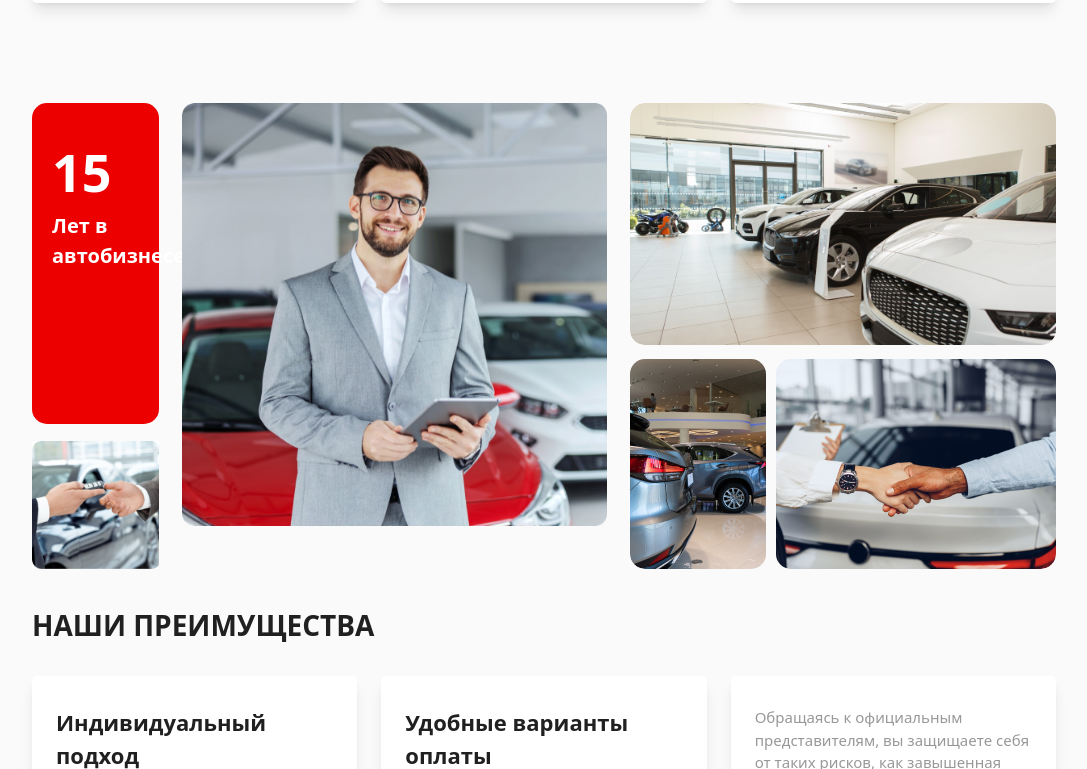
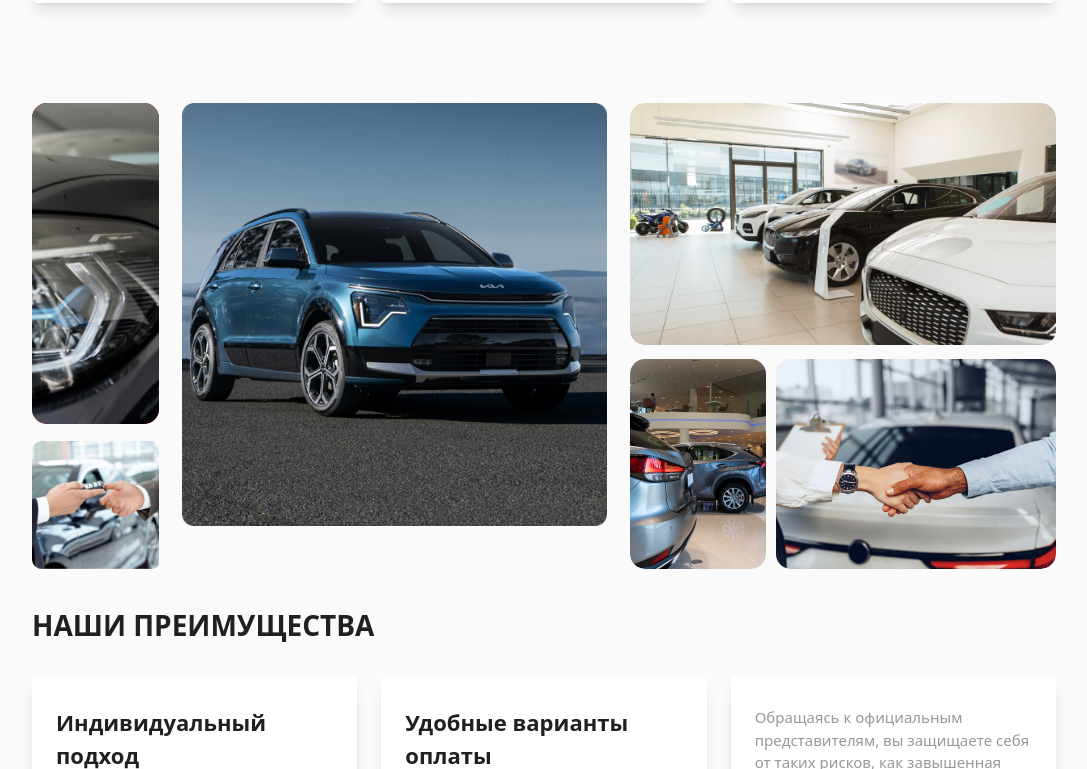
Before and after one commit to Shodmonov01/Boom-Auto, a Next.js app: page /about in a window 1280 px wide. Shown: the part 769-1538 px from the top of the page, without its empty margins (96-1183 px from the left). Built offline with nearby package versions, Linux system fonts and the light colour scheme; no server answers.

Commit message:
edit photo

```diff
--- a/components/AboutContent.jsx
+++ b/components/AboutContent.jsx
@@ -1,42 +1,95 @@
+// import Img1 from "@/assets/images/about/g1.png";
+
+
+// const AboutContent = () => {
+//   return (
+//     <div className="grid grid-cols-7 gap-[23px] max-md:gap-[10px] max-md:grid-cols-3 max-md:auto-rows-min">
+//       <div className="col-span-1 flex flex-col">
+//         <div className="w-full bg-red rounded-[15px] mb-[17px] flex-grow py-[30px] px-5 max-md:p-3 max-md:mb-[10px]">
+//           <h2 className="text-[52px] text-white font-bold max-md:text-[40px] ">
+//             15
+//           </h2>
+//           <p className="text-white font-extrabold text-[20px] max-md:text-sm">
+//             Лет в автобизнесе
+//           </p>
+//         {/* <img src="/g0.png" alt="img0" className="w-full" /> */}
+
+//         </div>
+//         <img src="/g1.png" alt="img1" className="w-full" />
+//       </div>
+//       <div className="col-span-3 max-md:col-span-2">
+//         <img src="/g22.png" alt="img22" className="w-full max-md:h-full" />
+//       </div>
+//       <div className="col-span-3 rounded-[15px] overflow-hidden">
+//         <img
+//           src="/g3.png"
+//           alt="img3"
+//           className="w-full max-md:h-[191px] object-cover rounded-[15px]"
+//         />
+//         <div className="grid grid-cols-3 gap-[10px] mt-[14px]">
+//           <div className="col-span-1 rounded-[15px] overflow-hidden ">
+//             <img
+//               src="/g4.png"
+//               alt="img4"
+//               className="w-full h-[210px] max-md:h-[133px] object-cover"
+//             />
+//           </div>
+//           <div className="col-span-2 rounded-[15px] overflow-hidden ">
+//             <img
+//               src="/g5.png"
+//               alt="img5"
+//               className="w-full h-[210px] max-md:h-[133px] object-cover"
+//             />
+//           </div>
+//         </div>
+//       </div>
+//     </div>
+//   );
+// };
+
+// export default AboutContent;
+
+
+import Image from 'next/image';
+import Img0 from "@/assets/images/about/g0.png";
+import Img1 from "@/assets/images/about/g1.png";
+import Img22 from "@/assets/images/about/g22.png";
+import Img3 from "@/assets/images/about/g3.png";
+import Img4 from "@/assets/images/about/g4.png";
+import Img5 from "@/assets/images/about/g5.png";
+
 const AboutContent = () => {
   return (
     <div className="grid grid-cols-7 gap-[23px] max-md:gap-[10px] max-md:grid-cols-3 max-md:auto-rows-min">
       <div className="col-span-1 flex flex-col">
-        <div className="w-full bg-red rounded-[15px] mb-[17px] flex-grow py-[30px] px-5 max-md:p-3 max-md:mb-[10px]">
-          <h2 className="text-[52px] text-white font-bold max-md:text-[40px] ">
-            15
-          </h2>
+      <div className="w-full bg-red rounded-[15px] mb-[17px] flex-grow max-md:p-3 max-md:mb-[10px]">
+      {/* <h2 className="text-[52px] text-white font-bold max-md:text-[40px]">15</h2>
           <p className="text-white font-extrabold text-[20px] max-md:text-sm">
             Лет в автобизнесе
-          </p>
-        {/* <img src="/g0.png" alt="img0" className="w-full" /> */}
-
-        </div>
-        <img src="/g1.png" alt="img1" className="w-full" />
+          </p> */}
+      <div className="relative w-full h-full">
+        <Image
+          src={Img0}
+          alt="img0"
+          className="w-full h-full object-cover rounded-[15px]"
+          layout="fill" // Занимает всю площадь родительского контейнера
+          placeholder="blur"
+        />
+      </div>
+    </div>
+        <Image src={Img1} alt="img1" className="w-full" placeholder="blur" />
       </div>
       <div className="col-span-3 max-md:col-span-2">
-        <img src="/g2.png" alt="img2" className="w-full max-md:h-full" />
+        <Image src={Img22} alt="img22" className="w-full max-md:h-full" placeholder="blur" />
       </div>
       <div className="col-span-3 rounded-[15px] overflow-hidden">
-        <img
-          src="/g3.png"
-          alt="img3"
-          className="w-full max-md:h-[191px] object-cover rounded-[15px]"
-        />
+        <Image src={Img3} alt="img3" className="w-full max-md:h-[191px] object-cover rounded-[15px]" placeholder="blur" />
         <div className="grid grid-cols-3 gap-[10px] mt-[14px]">
-          <div className="col-span-1 rounded-[15px] overflow-hidden ">
-            <img
-              src="/g4.png"
-              alt="img4"
-              className="w-full h-[210px] max-md:h-[133px] object-cover"
-            />
+          <div className="col-span-1 rounded-[15px] overflow-hidden">
+            <Image src={Img4} alt="img4" className="w-full h-[210px] max-md:h-[133px] object-cover" placeholder="blur" />
           </div>
-          <div className="col-span-2 rounded-[15px] overflow-hidden ">
-            <img
-              src="/g5.png"
-              alt="img5"
-              className="w-full h-[210px] max-md:h-[133px] object-cover"
-            />
+          <div className="col-span-2 rounded-[15px] overflow-hidden">
+            <Image src={Img5} alt="img5" className="w-full h-[210px] max-md:h-[133px] object-cover" placeholder="blur" />
           </div>
         </div>
       </div>
```
Also changed, not shown: assets/images/about/g0.png, assets/images/about/g22.png (renamed from assets/images/about/g2.png).
